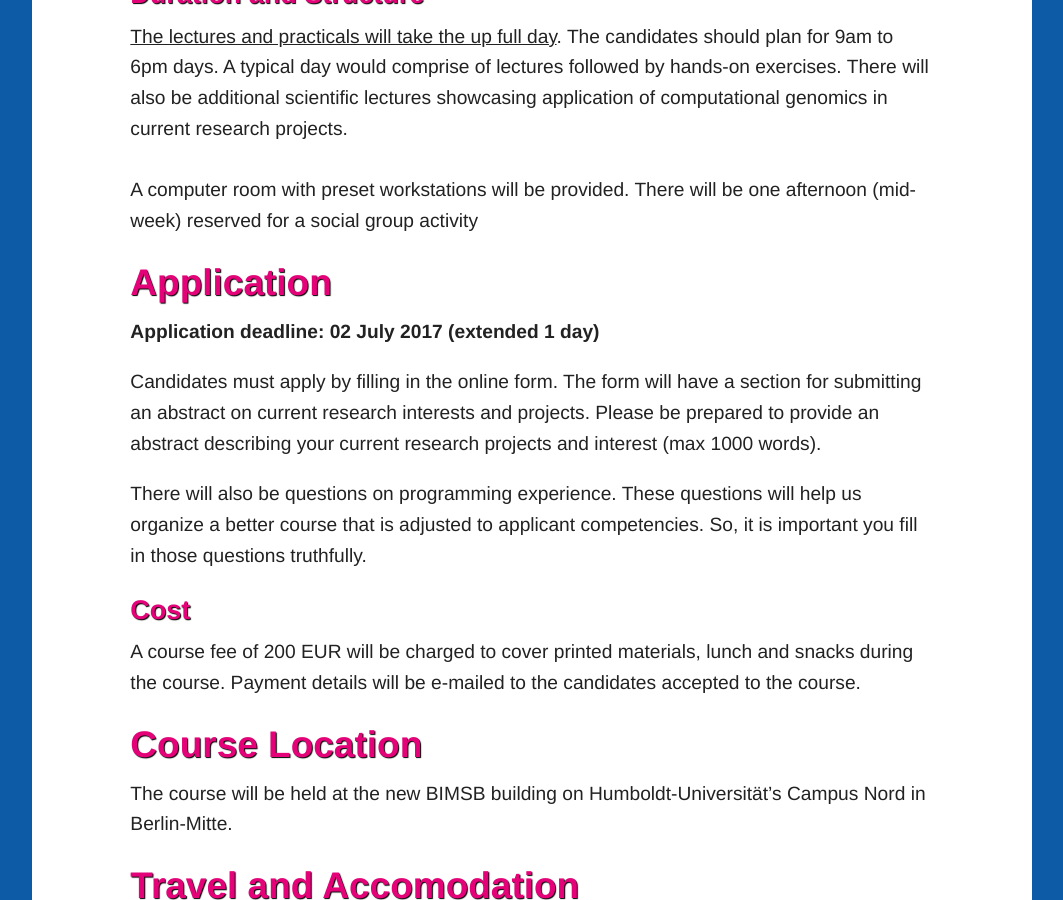
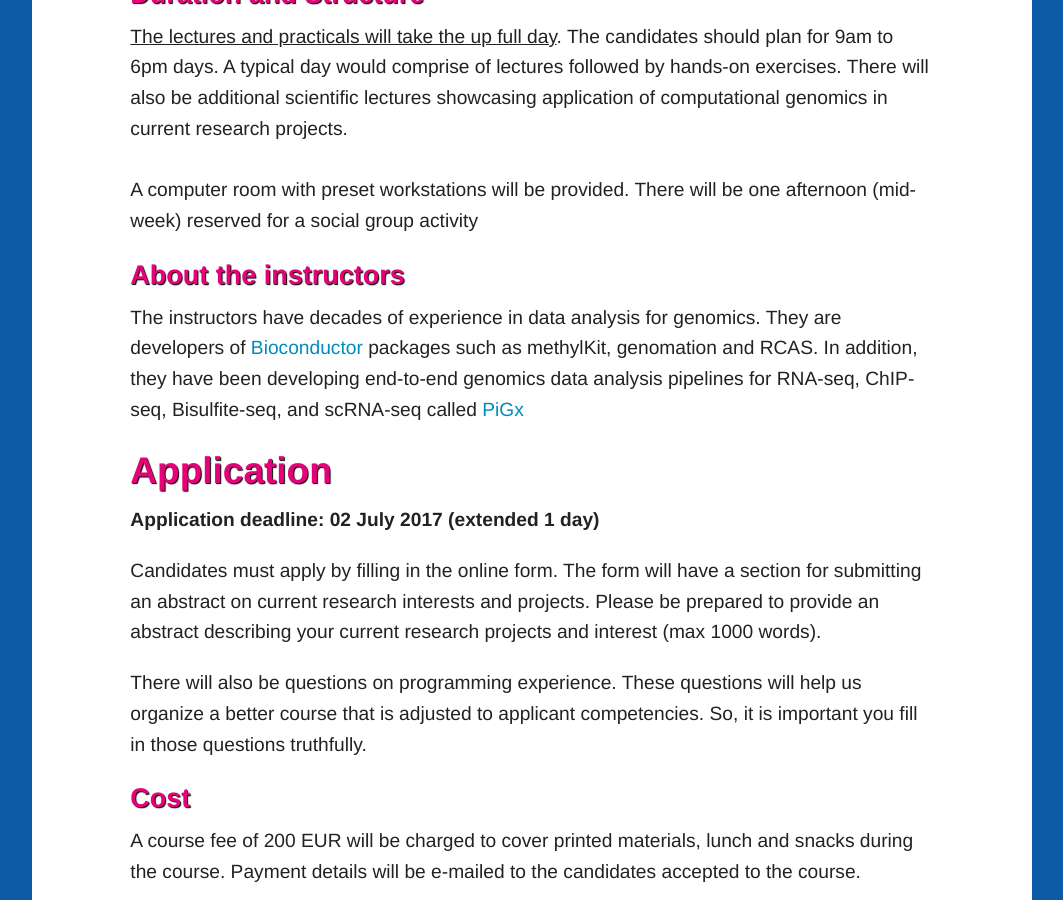
Before and after one commit to BIMSBbioinfo/compgen, a Jekyll site: the page 2019/index.html, which Jekyll copies as it is, in a window 1280 px wide and 900 px high, scrolled down 1652 px. Shown: the whole window, without its empty margins (108-1171 px from the left). Built offline with Jekyll 4.4.1, drawn with Linux system fonts in a browser that asks for light colours; nearby versions of some CDN libraries; library files that are not in the unit come from our copies.

Commit message:
info on instructors

```diff
--- a/2019/index.html
+++ b/2019/index.html
@@ -97,6 +97,14 @@
         A computer room with preset workstations will be provided.
         There will be one afternoon (mid-week) reserved for a social group activity
         </p>
+        <h3 id="Ins">About the instructors</h3>
+        <p>
+        The instructors have decades of experience in data analysis for genomics.
+        They are developers of <a href="http://bioconductor.org/">Bioconductor</a> packages such as methylKit,
+        genomation and RCAS. In addition, they have been developing end-to-end
+        genomics data analysis pipelines for RNA-seq, ChIP-seq, Bisulfite-seq,
+        and scRNA-seq called <a href="http://bioinformatics.mdc-berlin.de/pigx/">PiGx</a>
+        </p>
 
         <h2 id="application">Application</h2>
         <p><b>Application deadline: 02 July 2017 (extended 1 day)</b></p>
```
Also changed, not shown: 1 other file.
